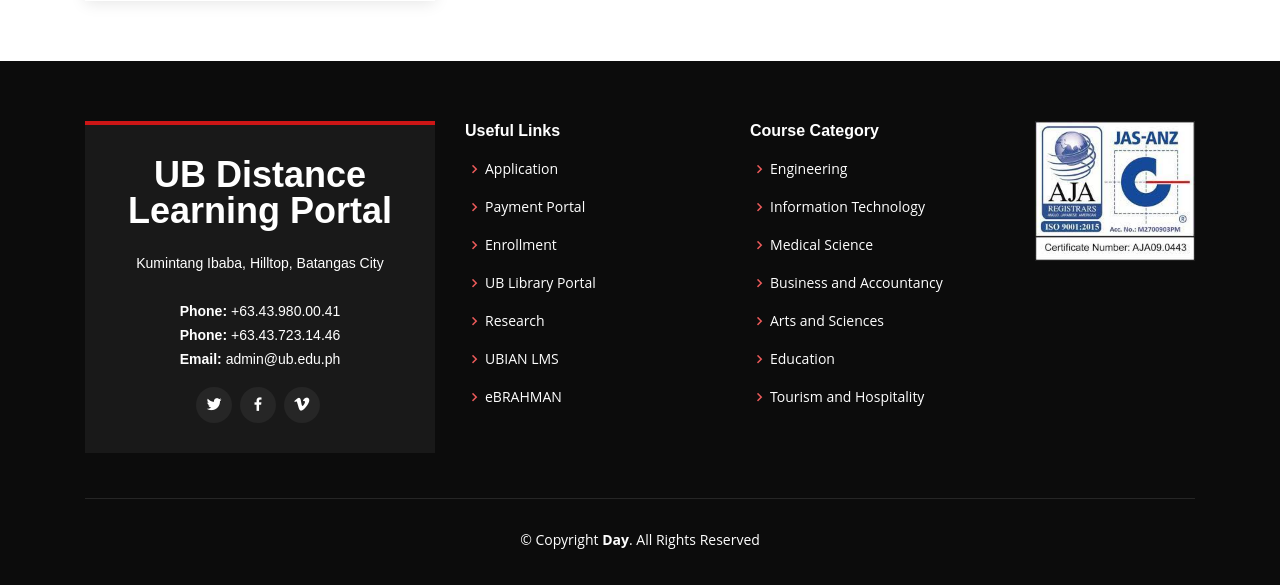
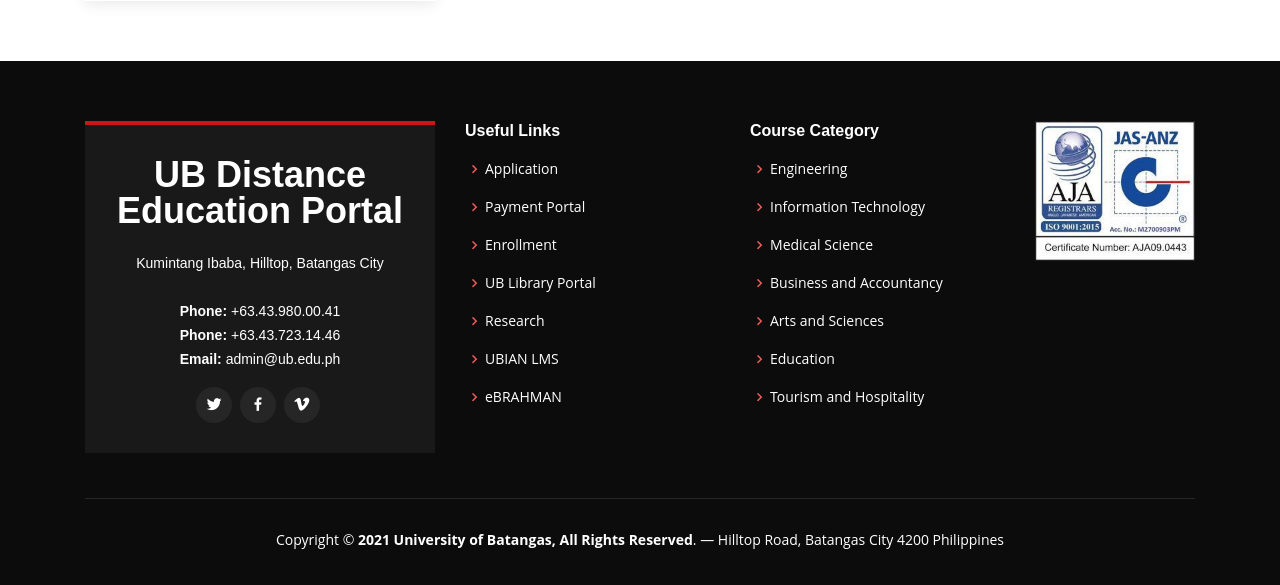
Before and after one commit to russ28/UBDEUPDATED, a PHP site: page /courses.php?filter=1 in a window 1280 px wide. Shown: the part 1754-2339 px from the top of the page. Run offline with PHP 8.4, Linux system fonts and the light colour scheme.

Commit message:
UB DISTANCE EDUCATION UPDATE

```diff
--- a/components/footer.php
+++ b/components/footer.php
@@ -4,7 +4,7 @@
         <div class="row">
           <div class="col-lg-4 col-md-6">
             <div class="footer-info">
-              <h3>UB Distance Learning Portal</h3>
+              <h3>UB Distance Education Portal</h3>
               <p>
                 Kumintang Ibaba, Hilltop, Batangas City<br><br>
                 <strong>Phone:</strong> +63.43.980.00.41<br>
@@ -59,7 +59,7 @@
 
     <div class="container">
       <div class="copyright">
-        &copy; Copyright <strong><span>Day</span></strong>. All Rights Reserved
+        Copyright &copy; <strong><span>2021 University of Batangas, All Rights Reserved</span></strong>. &mdash; Hilltop Road, Batangas City 4200 Philippines
       </div>
       <div class="credits">
       </div>
--- a/components/nav.php
+++ b/components/nav.php
@@ -14,7 +14,7 @@
           <!-- ACADEMICS -->
           <li class="drop-down"><a href="#">Academics</a>
             <ul>
-              <li><a href="#courses">Courses</a></li>
+              <li><a href="#courses">Courses and Certificate Series</a></li>
 
               <!-- <li><a href="#calendar">Calendar</a></li> -->
               <li><a href="#team">Faculty</a></li>
--- a/components/nav_courses.php
+++ b/components/nav_courses.php
@@ -14,7 +14,7 @@
           <!-- ACADEMICS -->
           <li class="drop-down"><a href="#">Academics</a>
             <ul>
-              <li><a href="#courses">Courses</a></li>
+              <li><a href="#courses">Courses and Certificate Series</a></li>
 
               <!-- <li><a href="index.php#calendar">Calendar</a></li> -->
               <li><a href="index.php#team">Faculty</a></li>
--- a/courses.php
+++ b/courses.php
@@ -5,7 +5,7 @@
   <meta charset="utf-8">
   <meta content="width=device-width, initial-scale=1.0" name="viewport">
 
-  <title>UB &mdash; Distance Learning</title>
+  <title>UB &mdash; Distance Education</title>
   <meta content="" name="description">
   <meta content="" name="keywords">
 
```
Also changed, not shown: index.php (+1 -13 lines).
